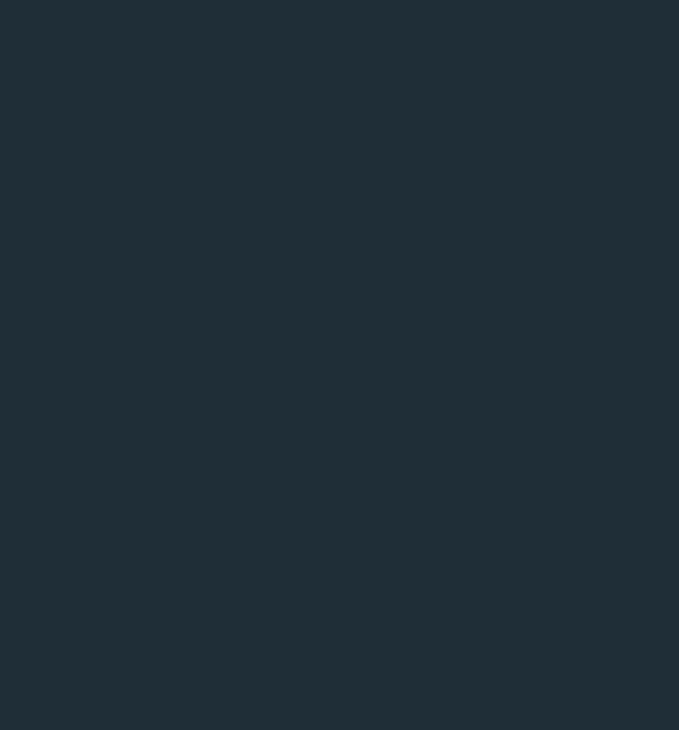
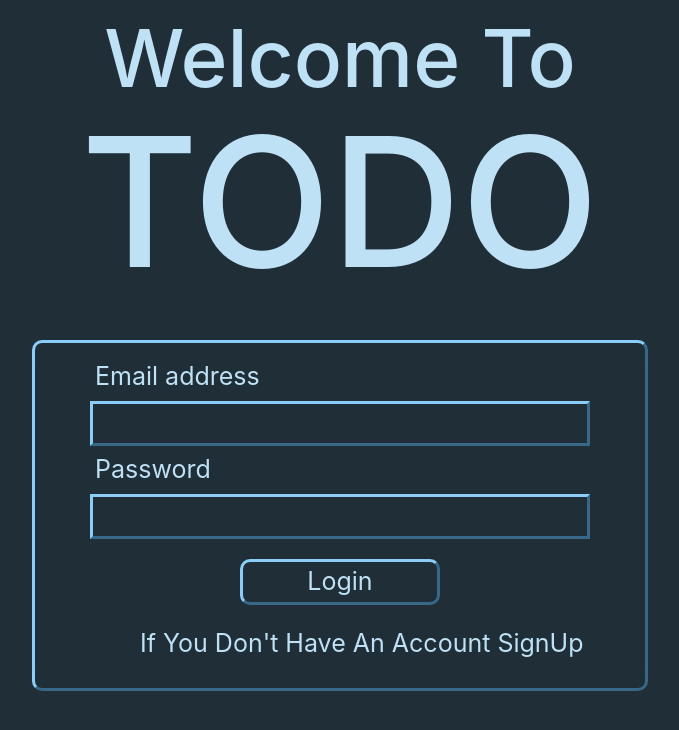
Before and after one commit to EspadaAizen/todo-app, a React (Create React App) app: page / in a window 1280 px wide. Before the commit this address had no page. Shown: the top 730 px of the page, without its empty margins (300-979 px from the left). Built offline with nearby package versions, Linux system fonts and the light colour scheme.

Commit message:
#updated

```diff
--- a/src/App.js
+++ b/src/App.js
@@ -18,7 +18,7 @@
         <Router>
           <div className="container">
             <Routes>
-              <Route exact path="/todo-app" element={<StartupPG/>} />
+              <Route exact path="/" element={<StartupPG/>} />
               <Route exact path="/home" element={<Home />} />
               <Route exact path="/about" element={<About />} />
               <Route exact path="/login" element={<Login />} />
```
